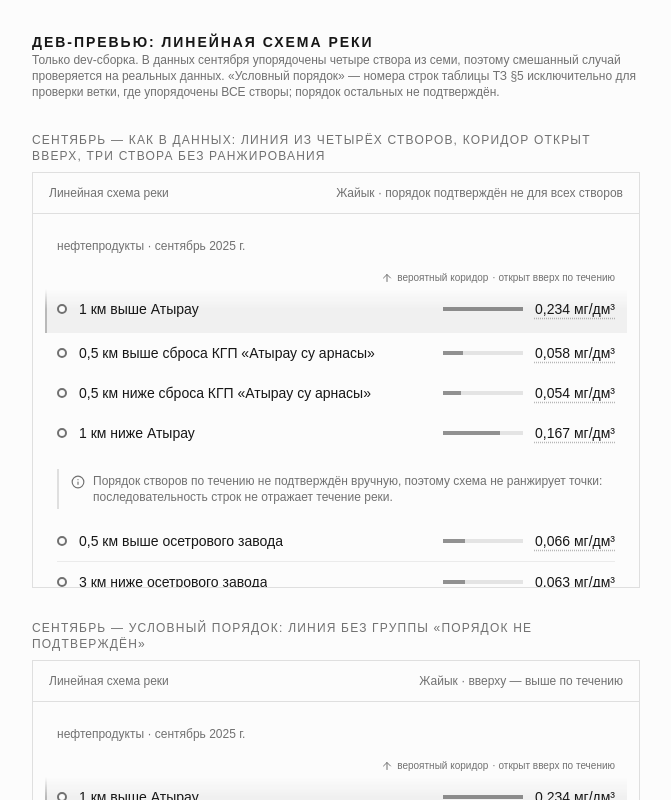
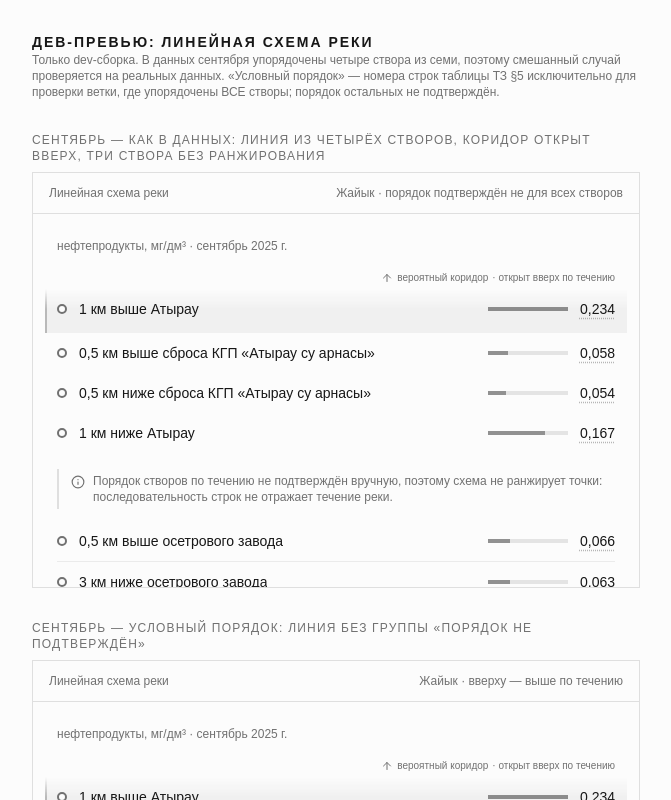
Before and after one commit to kiratonine/caspian-trace, a React (Vite) app in the folder apps/web/: page /dev/river-scheme in a window 1280 px wide. Shown: the top 800 px of the page, without its empty margins (304-975 px from the left). Built offline with nearby package versions, Linux system fonts and the light colour scheme; no server answers.

Commit message:
refactor(scheme): единица измерения один раз, период только на кнопке

```diff
--- a/apps/web/src/components/common/MeasurementValue.tsx
+++ b/apps/web/src/components/common/MeasurementValue.tsx
@@ -3,7 +3,11 @@ import {
   TooltipContent,
   TooltipTrigger,
 } from "@/components/ui/tooltip"
-import { formatMeasurement, formatSampledDate } from "@/lib/format"
+import {
+  formatMeasurement,
+  formatNumber,
+  formatSampledDate,
+} from "@/lib/format"
 import { hasConfirmedPage, sourceHref } from "@/lib/source"
 import { cn } from "@/lib/utils"
 import type { Measurement, SourceDocument } from "@/types"
@@ -12,6 +16,11 @@ type MeasurementValueProps = {
   measurement: Measurement
   /** Документ, из которого взято число; ищется по `measurement.sourceDocumentId`. */
   sourceDocument: SourceDocument
+  /**
+   * false — единица печатается один раз подписью столбца, а не у каждого
+   * значения. Из тултипа она не уходит: число без размерности непроверяемо.
+   */
+  showUnit?: boolean
   className?: string
 }
 
@@ -22,11 +31,13 @@ type MeasurementValueProps = {
 export function MeasurementValue({
   measurement,
   sourceDocument,
+  showUnit = true,
   className,
 }: MeasurementValueProps) {
   const pageConfirmed = hasConfirmedPage(sourceDocument, measurement.sourcePage)
   // Даты может не быть вовсе — тогда в подписи её просто нет, а не пустое место.
   const sampledDate = formatSampledDate(measurement)
+  const full = formatMeasurement(measurement.value, measurement.unit)
 
   return (
     <Tooltip>
@@ -41,12 +52,13 @@ export function MeasurementValue({
               className
             )}
           >
-            {formatMeasurement(measurement.value, measurement.unit)}
+            {showUnit ? full : formatNumber(measurement.value)}
           </a>
         }
       />
       <TooltipContent>
         <p className="max-w-64 text-pretty">
+          {!showUnit && <>{full} · </>}
           {measurement.indicator}
           {sampledDate && `, ${sampledDate}`} · {sourceDocument.title}
           {pageConfirmed
--- a/apps/web/src/features/comparison/PeriodSwitcher.tsx
+++ b/apps/web/src/features/comparison/PeriodSwitcher.tsx
@@ -3,6 +3,7 @@ import { EvidenceLevelBadge } from "@/components/common"
 import { COMPARISON_SWITCHER_LABEL } from "@/constants/comparison"
 import { formatMonth } from "@/lib/format"
 import { cn } from "@/lib/utils"
+import { hasComparablePeriods } from "./comparison-model"
 
 type PeriodSwitcherProps = {
   periods: IncidentSummary[]
@@ -20,13 +21,10 @@ export function PeriodSwitcher({
   selectedIncidentId,
   onSelect,
 }: PeriodSwitcherProps) {
-  if (periods.length < 2) return null
+  if (!hasComparablePeriods(periods)) return null
 
   return (
-    <nav aria-label={COMPARISON_SWITCHER_LABEL} className="flex flex-col gap-1">
-      <p className="text-xs text-muted-foreground">
-        {COMPARISON_SWITCHER_LABEL}
-      </p>
+    <nav aria-label={COMPARISON_SWITCHER_LABEL}>
       <ul className="flex flex-wrap gap-2">
         {periods.map((period) => {
           const selected = period.id === selectedIncidentId
--- a/apps/web/src/features/comparison/comparison-model.ts
+++ b/apps/web/src/features/comparison/comparison-model.ts
@@ -40,3 +40,14 @@ export function areComparable(
     a.indicator === b.indicator
   )
 }
+
+/**
+ * Переключатель периодов имеет смысл только при паре и более. Предикат
+ * общий: по нему `PeriodSwitcher` решает, показываться ли, а схема — печатать
+ * ли дату отбора (когда кнопок нет, период иначе исчез бы с экрана).
+ */
+export function hasComparablePeriods(
+  periods: readonly IncidentSummary[]
+): boolean {
+  return periods.length >= 2
+}
--- a/apps/web/src/features/river-scheme/OrderedStations.tsx
+++ b/apps/web/src/features/river-scheme/OrderedStations.tsx
@@ -6,6 +6,7 @@ type OrderedStationsProps = {
   /** Уже отсортированы по riverOrder: первый — выше всех по течению. */
   entries: StationSchemeEntry[]
   corridor: SchemeModel["corridor"]
+  showUnit?: boolean
 }
 
 /**
@@ -14,7 +15,11 @@ type OrderedStationsProps = {
  * подтверждённый порядок читается из подзаголовка схемы и из оговорки у группы
  * без ранжирования, а лишняя графика на проекторе только шумела.
  */
-export function OrderedStations({ entries, corridor }: OrderedStationsProps) {
+export function OrderedStations({
+  entries,
+  corridor,
+  showUnit = true,
+}: OrderedStationsProps) {
   const downstreamIndex = corridor
     ? entries.findIndex((e) => e.station.id === corridor.downstreamStationId)
     : -1
@@ -31,7 +36,7 @@ export function OrderedStations({ entries, corridor }: OrderedStationsProps) {
     upstreamIndex <= downstreamIndex
 
   const row = (entry: StationSchemeEntry) => (
-    <StationNode key={entry.station.id} entry={entry} />
+    <StationNode key={entry.station.id} entry={entry} showUnit={showUnit} />
   )
 
   return (
--- a/apps/web/src/features/river-scheme/RiverScheme.tsx
+++ b/apps/web/src/features/river-scheme/RiverScheme.tsx
@@ -12,9 +12,13 @@ import {
   SCHEME_UPSTREAM_HINT,
 } from "@/constants/scheme"
 import { DATA_LOAD_ERROR } from "@/constants/strings"
+import { unitLabel } from "@/constants/units"
 import { InsufficientDataScreen } from "@/features/aktau/InsufficientDataScreen"
 import { PeriodSwitcher } from "@/features/comparison/PeriodSwitcher"
-import { findComparablePeriods } from "@/features/comparison/comparison-model"
+import {
+  findComparablePeriods,
+  hasComparablePeriods,
+} from "@/features/comparison/comparison-model"
 import {
   projectDetailForReplay,
   useReplayFrame,
@@ -54,6 +58,7 @@ export function RiverScheme() {
       {shownDetail ? (
         <RiverSchemeContent
           detail={shownDetail}
+          hasPeriodSwitcher={hasComparablePeriods(periods)}
           periodSwitcher={
             <PeriodSwitcher
               periods={periods}
@@ -82,12 +87,19 @@ type RiverSchemeContentProps = {
   detail: IncidentDetail
   /** Переключатель периодов участка; у события без пары его нет. */
   periodSwitcher?: ReactNode
+  /**
+   * Переключатель периодов виден — тогда период не дублируется строкой
+   * контекста. Без пары периодов дата отбора остаётся здесь: иначе она
+   * не попала бы на экран вовсе.
+   */
+  hasPeriodSwitcher?: boolean
 }
 
 /** Презентационная часть схемы — контейнер и дев-превью отдают ей готовые данные. */
 export function RiverSchemeContent({
   detail,
   periodSwitcher = null,
+  hasPeriodSwitcher = false,
 }: RiverSchemeContentProps) {
   const model = useMemo(() => buildSchemeModel(detail), [detail])
   const hasUnordered = model.unordered.length > 0
@@ -110,8 +122,13 @@ export function RiverSchemeContent({
       : SCHEME_UNCONFIRMED_ORDER_HINT
   const subtitle = [waterBody, orderHint].filter(Boolean).join(" · ") || null
   const firstMeasurement = detail.measurements[0] ?? null
-  // Дата отбора известна не всегда — тогда в подзаголовке остаётся показатель.
-  const sampledDate = firstMeasurement && formatSampledDate(firstMeasurement)
+  // Период уже стоит на активной кнопке переключателя — второй раз его здесь
+  // не печатаем. Если пары периодов нет и кнопок тоже, дата остаётся тут.
+  const sampledDate =
+    hasPeriodSwitcher || !firstMeasurement
+      ? null
+      : formatSampledDate(firstMeasurement)
+  const unit = model.commonUnit === null ? null : unitLabel(model.commonUnit)
 
   return (
     <>
@@ -121,18 +138,21 @@ export function RiverSchemeContent({
           {periodSwitcher}
           <p className="text-xs text-muted-foreground">
             {detail.investigation.indicator}
+            {unit && `, ${unit}`}
             {sampledDate && ` · ${sampledDate}`}
           </p>
           {model.ordered.length > 0 && (
             <OrderedStations
               entries={model.ordered}
               corridor={model.corridor}
+              showUnit={model.commonUnit === null}
             />
           )}
           {hasUnordered && (
             <UnorderedStations
               entries={model.unordered}
               corridor={model.corridor}
+              showUnit={model.commonUnit === null}
             />
           )}
         </div>
--- a/apps/web/src/features/river-scheme/StationNode.tsx
+++ b/apps/web/src/features/river-scheme/StationNode.tsx
@@ -23,6 +23,8 @@ type StationNodeProps = {
   corridorBound?: "upstream" | "downstream" | null
   /** Интервал открыт вверх по течению (upstreamStationId = null). */
   corridorOpenUp?: boolean
+  /** false — единицу печатает подпись столбца, а не каждое значение. */
+  showUnit?: boolean
 }
 
 function boundTooltip(
@@ -39,6 +41,7 @@ export function StationNode({
   entry,
   corridorBound = null,
   corridorOpenUp = false,
+  showUnit = true,
 }: StationNodeProps) {
   const { station, measurement, sourceDocument, valueShare } = entry
 
@@ -90,6 +93,7 @@ export function StationNode({
         <MeasurementValue
           measurement={measurement}
           sourceDocument={sourceDocument}
+          showUnit={showUnit}
           className="text-sm"
         />
       ) : (
--- a/apps/web/src/features/river-scheme/UnorderedStations.tsx
+++ b/apps/web/src/features/river-scheme/UnorderedStations.tsx
@@ -7,6 +7,7 @@ import type { SchemeModel, StationSchemeEntry } from "./scheme-model"
 type UnorderedStationsProps = {
   entries: StationSchemeEntry[]
   corridor: SchemeModel["corridor"]
+  showUnit?: boolean
 }
 
 /**
@@ -17,6 +18,7 @@ type UnorderedStationsProps = {
 export function UnorderedStations({
   entries,
   corridor,
+  showUnit = true,
 }: UnorderedStationsProps) {
   const openUp = corridor?.upstreamStationId == null
 
@@ -43,6 +45,7 @@ export function UnorderedStations({
               entry={entry}
               corridorBound={bound}
               corridorOpenUp={openUp}
+              showUnit={showUnit}
             />
           )
         })}
--- a/apps/web/src/features/river-scheme/scheme-model.ts
+++ b/apps/web/src/features/river-scheme/scheme-model.ts
@@ -21,6 +21,12 @@ export type SchemeModel = {
   /** riverOrder = null — в порядке, в котором станции отдал бэк, без ранжирования. */
   unordered: StationSchemeEntry[]
   corridor: IncidentDetail["corridorBounds"]
+  /**
+   * Единица, общая для ВСЕХ измерений события — тогда её печатают один раз
+   * подписью столбца, а не у каждого значения. Разные единицы внутри события
+   * так свернуть нельзя: null означает «печатать у каждого значения свою».
+   */
+  commonUnit: string | null
 }
 
 export function buildSchemeModel(detail: IncidentDetail): SchemeModel {
@@ -46,6 +52,13 @@ export function buildSchemeModel(detail: IncidentDetail): SchemeModel {
     }
   })
 
+  const [firstMeasurement, ...restMeasurements] = detail.measurements
+  const commonUnit =
+    firstMeasurement &&
+    restMeasurements.every((m) => m.unit === firstMeasurement.unit)
+      ? firstMeasurement.unit
+      : null
+
   return {
     ordered: entries
       .filter((entry) => entry.station.riverOrder !== null)
@@ -54,5 +67,6 @@ export function buildSchemeModel(detail: IncidentDetail): SchemeModel {
       ),
     unordered: entries.filter((entry) => entry.station.riverOrder === null),
     corridor: detail.corridorBounds,
+    commonUnit,
   }
 }
```
